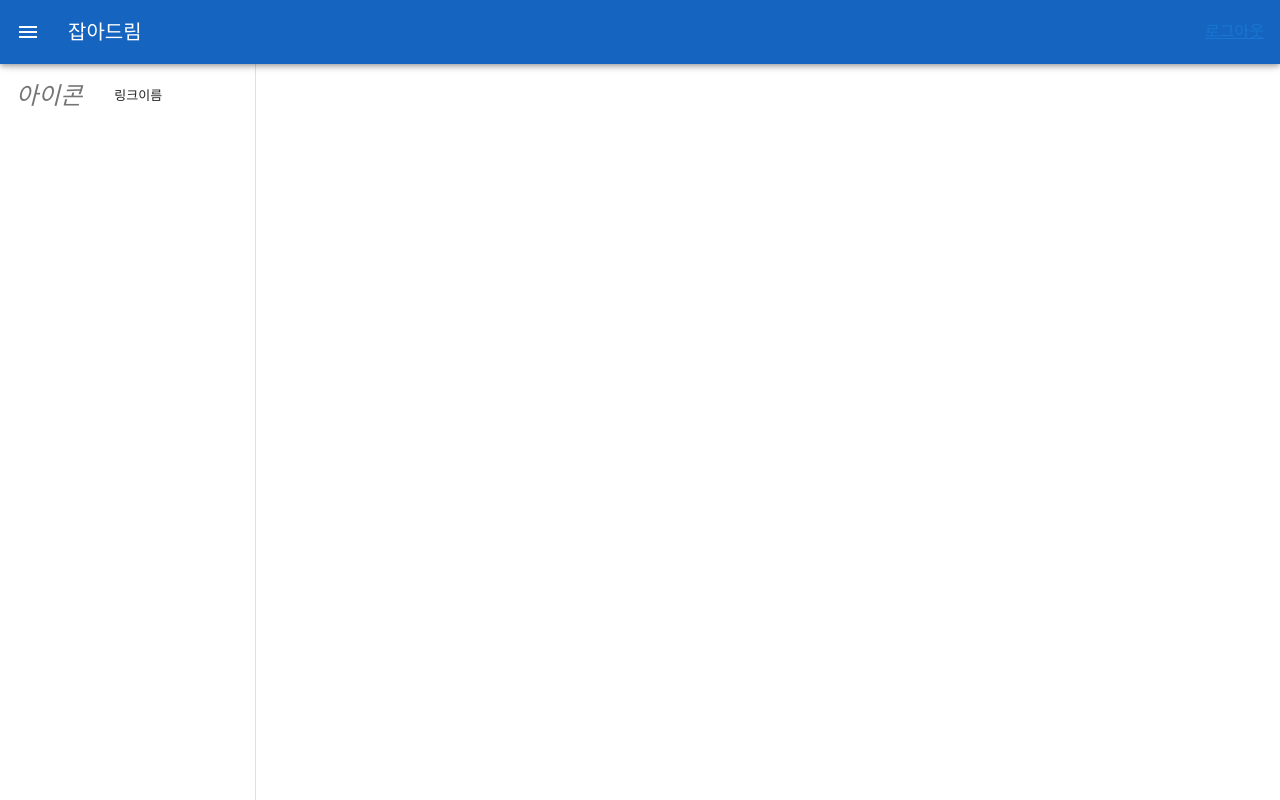
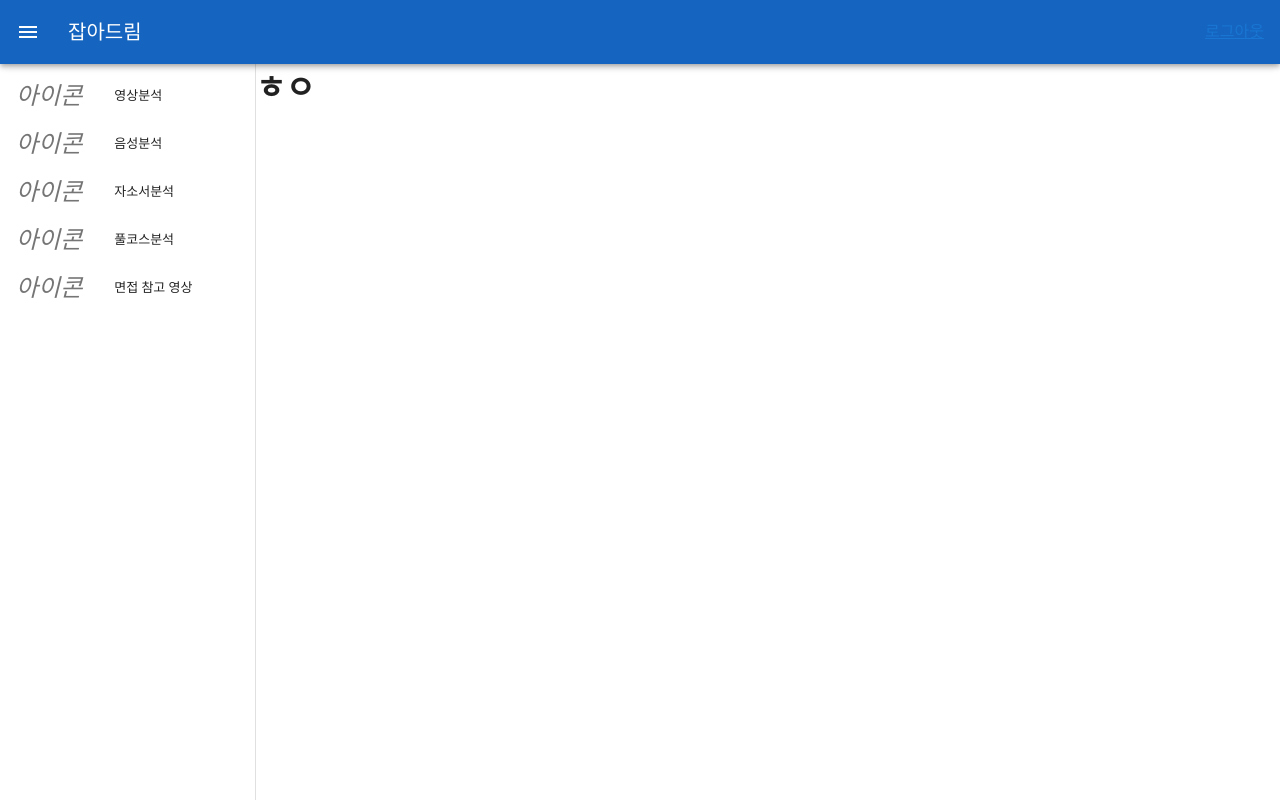
Before and after one commit to henryhansollee/job-a-dream, a Vue app in the folder new/frontend/: page /audio/list in a window 1280 px wide. Built offline with nearby package versions, Linux system fonts and the light colour scheme.

Commit message:
Update link router
Former-commit-id: c1fb050a12067269e782e2894d02c35212feae4a

```diff
--- a/new/frontend/src/App.vue
+++ b/new/frontend/src/App.vue
@@ -3,13 +3,58 @@
     <!-- 사이드바 -->
     <v-navigation-drawer v-model="drawer" :clipped="$vuetify.breakpoint.lgAndUp" app>
       <v-list dense>
-        <v-list-item link>
+        <!-- 영상 분석 -->
+        <v-list-item link href="/video/list">
           <v-list-item-action>
             <v-icon>아이콘</v-icon>
           </v-list-item-action>
           <v-list-item-content>
             <v-list-item-title>
-              링크이름
+              영상분석
+            </v-list-item-title>
+          </v-list-item-content>
+        </v-list-item>
+        <!-- 음성분석 -->
+        <v-list-item link href="/audio/list">
+          <v-list-item-action>
+            <v-icon>아이콘</v-icon>
+          </v-list-item-action>
+          <v-list-item-content>
+            <v-list-item-title>
+              음성분석
+            </v-list-item-title>
+          </v-list-item-content>
+        </v-list-item>
+        <!-- 자소서분석 -->
+        <v-list-item link href="/coverletter/list">
+          <v-list-item-action>
+            <v-icon>아이콘</v-icon>
+          </v-list-item-action>
+          <v-list-item-content>
+            <v-list-item-title>
+              자소서분석
+            </v-list-item-title>
+          </v-list-item-content>
+        </v-list-item>
+        <!-- 풀코스 분석 -->
+        <v-list-item link href="/fullcourse/list">
+          <v-list-item-action>
+            <v-icon>아이콘</v-icon>
+          </v-list-item-action>
+          <v-list-item-content>
+            <v-list-item-title>
+              풀코스분석
+            </v-list-item-title>
+          </v-list-item-content>
+        </v-list-item>
+        <!-- 면접 참고 영상 -->
+        <v-list-item link href="/youtube/list">
+          <v-list-item-action>
+            <v-icon>아이콘</v-icon>
+          </v-list-item-action>
+          <v-list-item-content>
+            <v-list-item-title>
+              면접 참고 영상
             </v-list-item-title>
           </v-list-item-content>
         </v-list-item>
--- a/new/frontend/src/router/index.js
+++ b/new/frontend/src/router/index.js
@@ -3,6 +3,21 @@ import VueRouter from 'vue-router'
 
 // Home
 import Home from '../views/Home.vue'
+
+// Audio
+import AudioList from '../views/audio/AudioList'
+
+// CoverLetter
+import CoverLetterList from '../views/coverletter/CoverLetterList'
+
+// FullCourse
+import FullCourseList from '../views/fullcourse/FullCourseList'
+
+// Video
+import VideoList from '../views/video/VideoList'
+
+// Youtube
+import YoutubeList from '../views/youtube/YoutubeList'
 
 Vue.use(VueRouter)
 
@@ -13,6 +28,41 @@ const routes = [
     name: 'Home',
     component: Home
   },
+
+  // Audio
+  {
+    path: '/audio/list',
+    name: 'AudioList',
+    component: AudioList
+  },
+
+  // CoverLetter
+  {
+    path: '/coverletter/list',
+    name: 'CoverLetterList',
+    component: CoverLetterList
+  },
+
+  // FullCourse
+  {
+    path: '/fullcourse/list',
+    name: 'FullCourseList',
+    component: FullCourseList
+  },
+
+  // Video
+  {
+    path: '/video/list',
+    name: 'VideoList',
+    component: VideoList
+  },
+
+  // Youtube
+  {
+    path: '/youtube/list',
+    name: 'YoutubeList',
+    component: YoutubeList
+  },
 ]
 
 const router = new VueRouter({
--- /dev/null
+++ b/new/frontend/src/views/audio/AudioList.vue
@@ -0,0 +1,15 @@
+<template>
+  <div>
+    <h1>ㅎㅇ</h1>
+  </div>
+</template>
+
+<script>
+export default {
+
+}
+</script>
+
+<style>
+
+</style>
```
Also changed, not shown: new/frontend/src/views/coverletter/CoverLetterList.vue (added), new/frontend/src/views/fullcourse/FullCourseList.vue (added), new/frontend/src/views/video/VideoList.vue (added), new/frontend/src/views/youtube/YoutubeList.vue (added).
